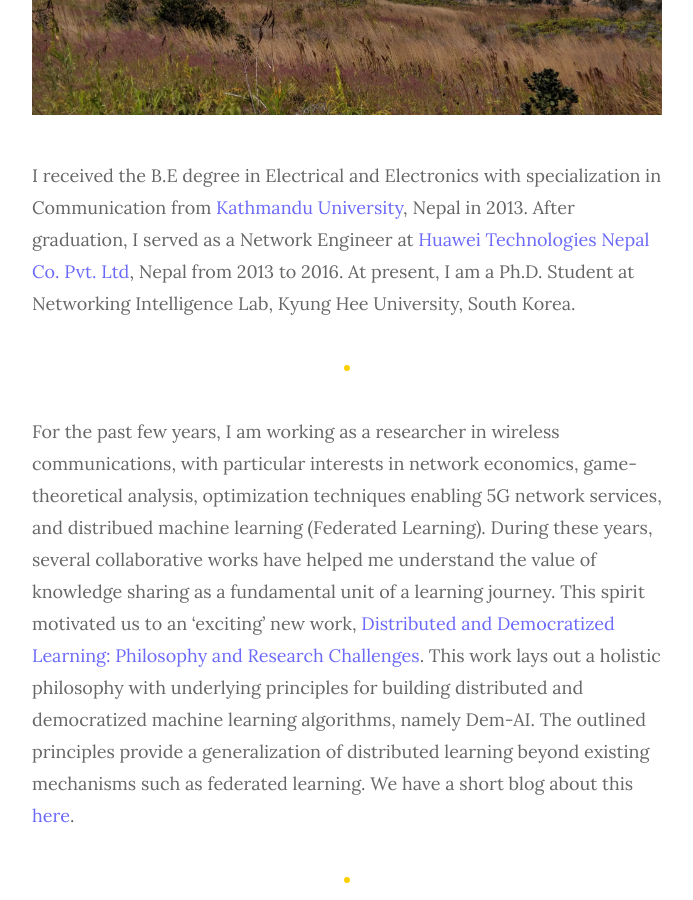
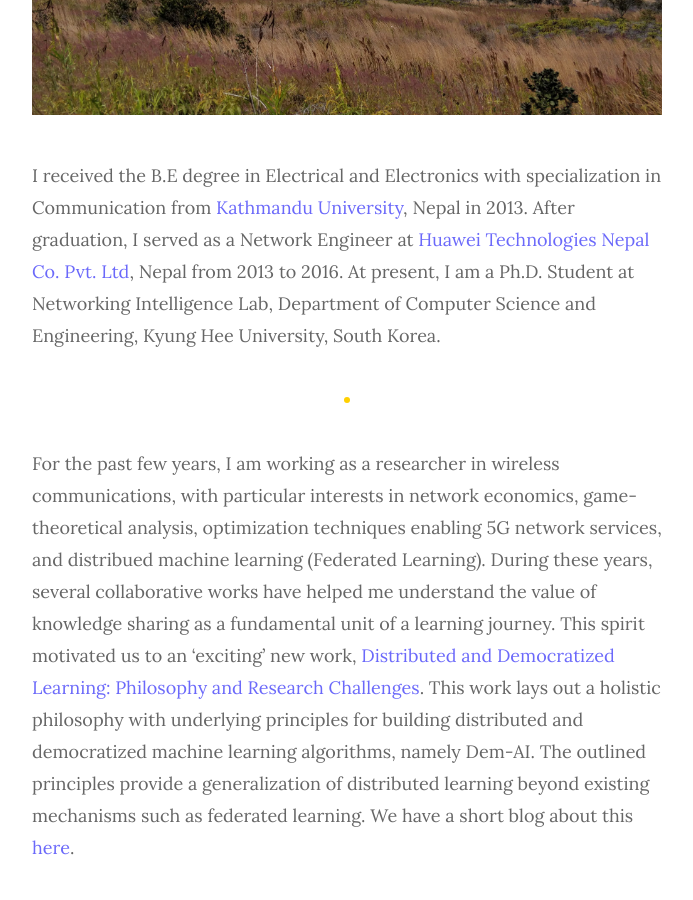
Before and after one commit to shashirajpandey/shashirajpandey, a Jekyll site: the page built from _pages/about.md, in a window 1280 px wide and 900 px high, scrolled down 538 px. Shown: the whole window, without its empty margins (293-986 px from the left). Built offline with Jekyll 4.4.1, drawn with Linux system fonts in a browser that asks for light colours.

Commit message:
Update about.md

```diff
--- a/_pages/about.md
+++ b/_pages/about.md
@@ -5,7 +5,7 @@ permalink: /about/
 image: '/assets/img/hawaii.jpg'
 ---
 
-I received the B.E degree in Electrical and Electronics with specialization in Communication from <a href="https://ku.edu.np/" target="_blank"> Kathmandu University</a>, Nepal in 2013. After graduation, I served as a Network Engineer at <a href="https://www.huawei.com/en/" target="_blank">Huawei Technologies Nepal Co. Pvt. Ltd</a>, Nepal from 2013 to 2016. At present, I am a Ph.D. Student at Networking Intelligence Lab, Kyung Hee University, South Korea.
+I received the B.E degree in Electrical and Electronics with specialization in Communication from <a href="https://ku.edu.np/" target="_blank"> Kathmandu University</a>, Nepal in 2013. After graduation, I served as a Network Engineer at <a href="https://www.huawei.com/en/" target="_blank">Huawei Technologies Nepal Co. Pvt. Ltd</a>, Nepal from 2013 to 2016. At present, I am a Ph.D. Student at Networking Intelligence Lab, Department of Computer Science and Engineering, Kyung Hee University, South Korea.
 
 ***
 For the past few years, I am working as a researcher in wireless communications, with particular interests in network economics, game-theoretical analysis, optimization techniques enabling 5G network services, and distribued machine learning (Federated Learning). During these years, several collaborative works have helped me understand the value of knowledge sharing as a fundamental unit of a learning journey. This spirit motivated us to an 'exciting' new work, <a href="https://arxiv.org/abs/2003.09301" target="_blank">Distributed and Democratized Learning: Philosophy and Research Challenges</a>. This work lays out a holistic philosophy with underlying principles for building distributed and democratized machine learning algorithms, namely Dem-AI. The outlined principles provide a generalization of distributed learning beyond existing mechanisms such as federated learning. We have a short blog about this <a href="https://medium.com/@shashir101/distributed-and-democratized-learning-philosophy-and-research-challenges-4ef156ed42ca" target="_blank">here</a>.
```
